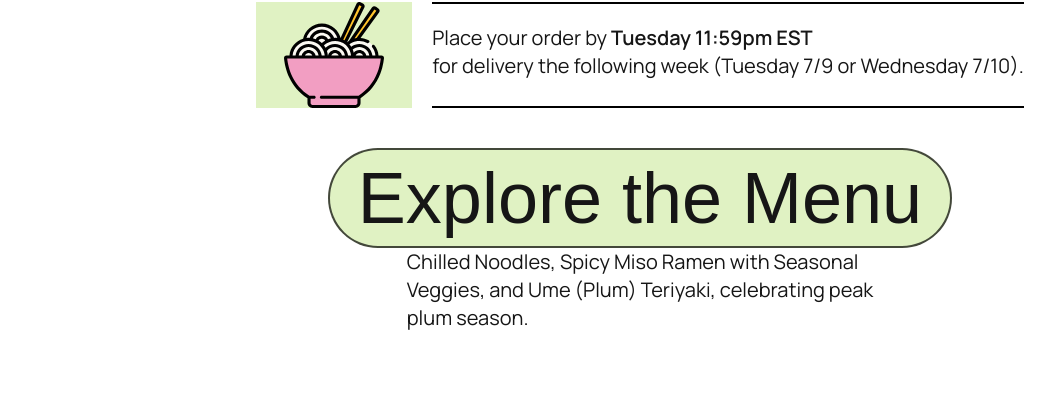
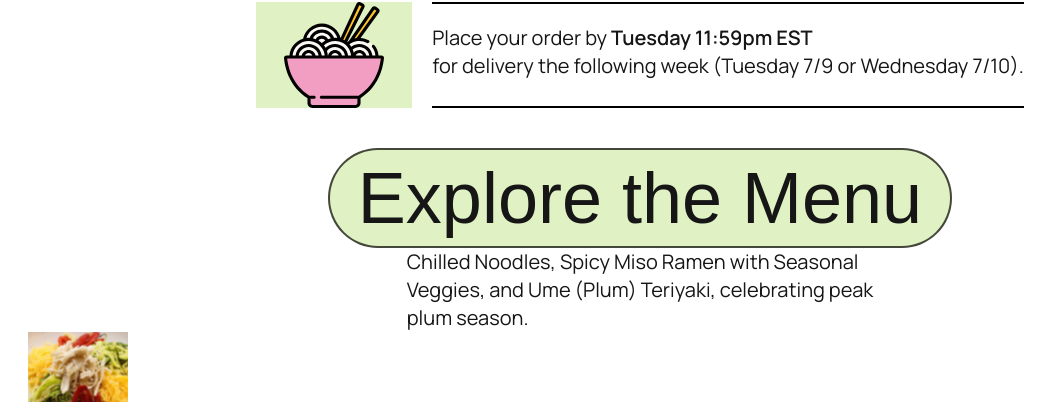
Before and after one commit to Daniel264/yoko-street, a Next.js app: page / in a window 1280 px wide. Shown: the part 1277-1679 px from the top of the page, without its empty margins (0-1059 px from the left). Before the commit the page ends 1609 px from the top, so only its background shows below. Built offline with nearby package versions, Linux system fonts and the light colour scheme; a web font is replaced by a local one.

Commit message:
Add ImageGrid component to display a grid of images

```diff
--- /dev/null
+++ b/src/components/ImageGrid.tsx
@@ -0,0 +1,22 @@
+import Image from "next/image";
+
+const ImageData = [
+    {
+        src: "/assets/images/Miso.svg",
+        alt: "White-cloud",
+    },
+];
+
+export const ImageGrid = () => {
+    return (
+        <div>
+            <div className="grid grid-cols-2 gap-4">
+                {ImageData.map((image) => (
+                    <div key={image.src}>
+                        <Image src={image.src} alt={image.alt} width={100} height={100} />
+                    </div>
+                ))}
+            </div>
+        </div>
+    );
+};
--- a/src/components/Menu.tsx
+++ b/src/components/Menu.tsx
@@ -1,6 +1,8 @@
+import { ImageGrid } from "./ImageGrid";
+
 export const Menu = () => {
     return (
-        <div className="flex w-full flex-col justify-center items-center pt-10">
+        <div className="flex w-full flex-col items-center justify-center pt-10">
             <div className="rounded-full border-2 border-black border-opacity-70 bg-[#E0F2C3] px-7 py-3">
                 <h1 className="clash-font text-6xl lg:text-7xl">Explore the Menu</h1>
             </div>
@@ -9,6 +11,10 @@ export const Menu = () => {
                     Chilled Noodles, Spicy Miso Ramen with Seasonal <br /> Veggies, and Ume (Plum) Teriyaki, celebrating peak <br /> plum season.
                 </p>
             </div>
+
+            <div className="w-full px-7">
+                <ImageGrid />
+            </div>
         </div>
     );
 };
```
Also changed, not shown: public/assets/images/Miso.svg (added).
